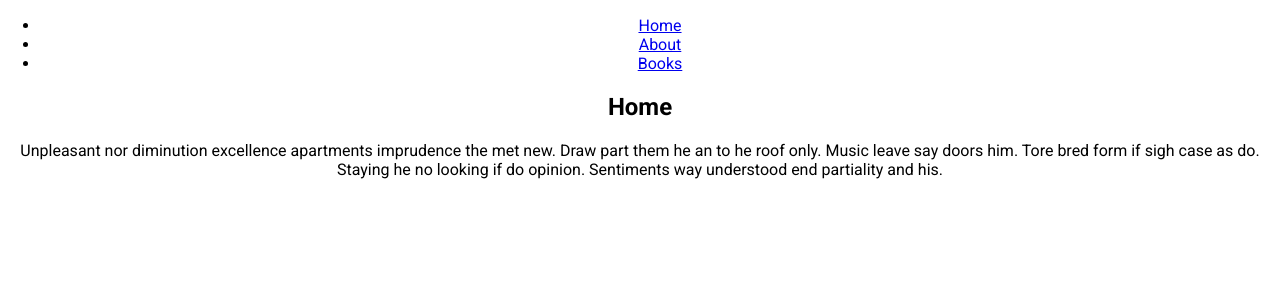
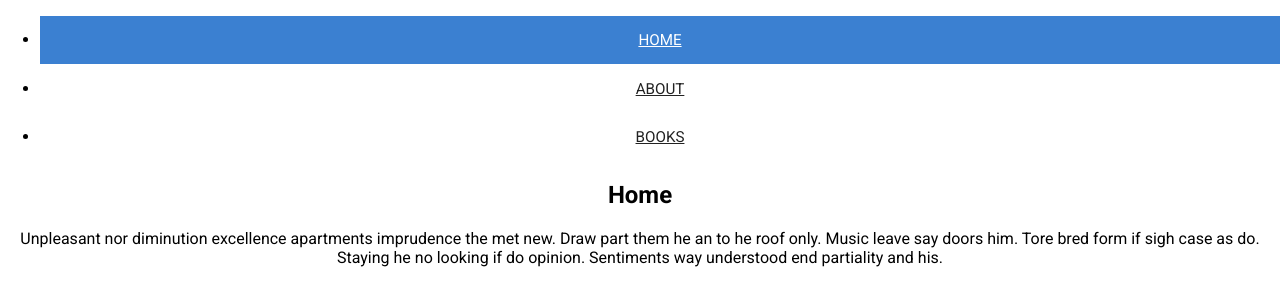
Before and after one commit to CallumWoon/basic-app, a React (Create React App) app: page / in a window 1280 px wide. Shown: the top 306 px of the page. Built offline with nearby package versions, Linux system fonts and the light colour scheme.

Commit message:
implemented main nav bar

```diff
--- a/src/components/Header.js
+++ b/src/components/Header.js
@@ -1,12 +1,13 @@
 import React from 'react';
+import { NavLink } from 'react-router-dom';
 
 const Header = () => {
   return (
     <header>
       <ul className="main-nav">
-        <li><a href="#">Home</a></li>
-        <li><a href="#">About</a></li>
-        <li><a href="#">Books</a></li>
+        <li><NavLink exact to="/">Home</NavLink></li>
+        <li><NavLink to="/about">About</NavLink></li>
+        <li><NavLink to="/books">Books</NavLink></li>
       </ul>
     </header>
   )
--- a/src/css/index.css
+++ b/src/css/index.css
@@ -14,3 +14,21 @@ body {
   text-align: center;
 
 }
+
+/* MAIN NAV -------- */
+
+.main-nav a {
+  font-size: .95em;
+  color: #222;
+  text-align: center;
+  text-transform: uppercase;
+  display: block;
+  padding: 1em;
+  transition: .2s;
+}
+
+.main-nav a:hover,
+.main-nav .active {
+  color: #fff;
+  background: #3b80d1;
+}
```
